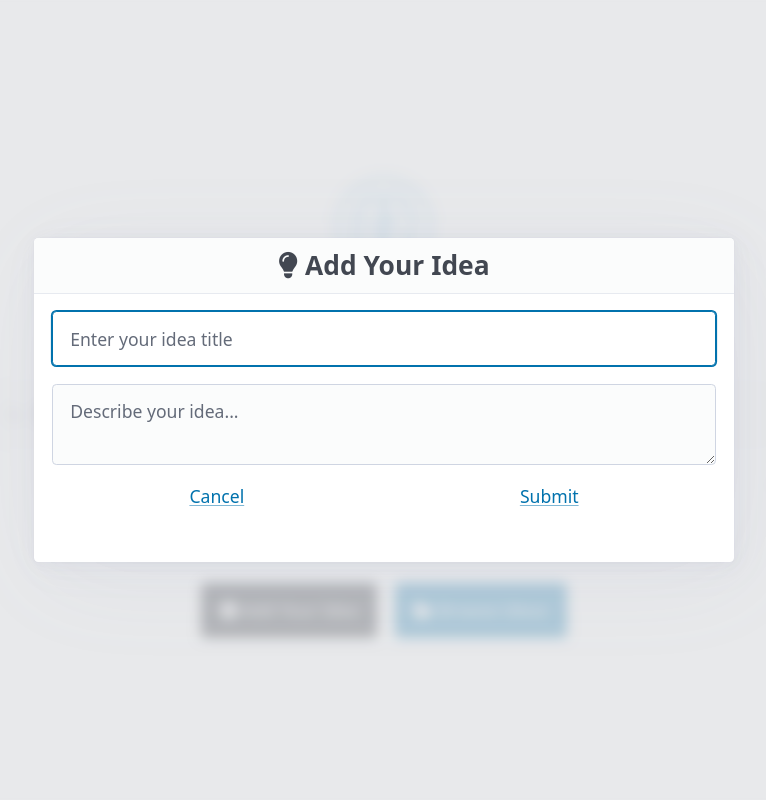
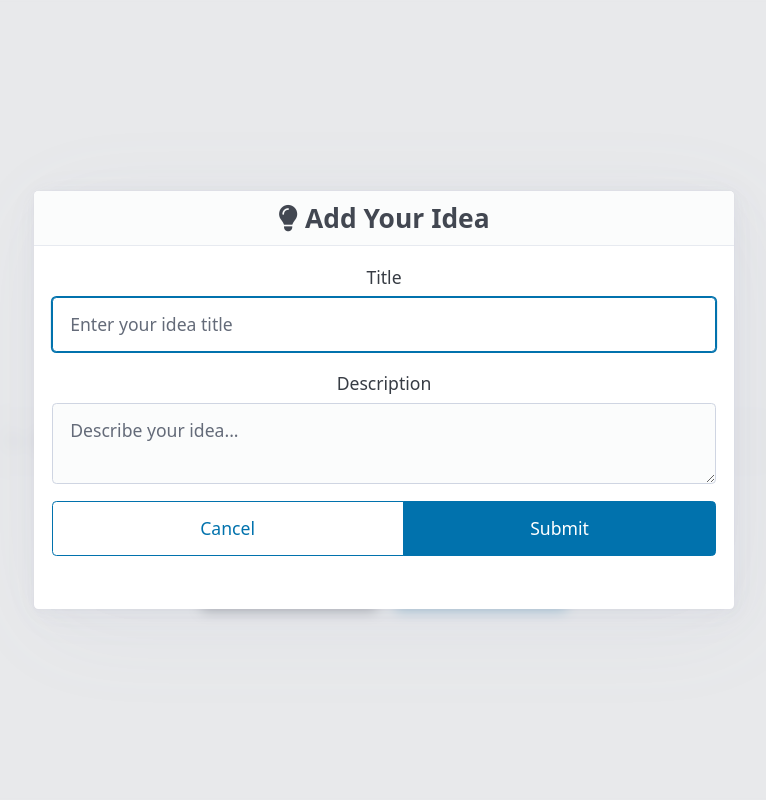
Before and after one commit to nodes-ro/ideas, a Flask app: page / in a window 1280 px wide, after a click on "Add Your Idea". Shown: the whole page, without its empty margins (256-1022 px from the left). Run offline with Flask 3, Linux system fonts and the light colour scheme; some libraries are stand-ins or nearby versions.

Commit message:
First commit

```diff
--- a/templates/index.html
+++ b/templates/index.html
@@ -79,18 +79,11 @@
 
     </div>
 
-    <details style="margin-top: 1rem;">
-      <summary><i class="fas fa-list"></i> Filter by Category</summary>
-      <div class="checkbox-grid">
-        <label><input checked name="category" type="checkbox" value="all"> All</label>
-        <label><input name="category" type="checkbox" value="digital-content"> Digital Content (Technology &amp;
-          Software)</label>
-      </div>
-    </details>
+
 </form>
 
 <div class="buttons">
-    <a id="open-modal" class="contrast" href="#idea-modal" role="button">
+    <a class="contrast" href="#idea-modal" id="open-modal" role="button">
         <i class="fas fa-plus-circle"></i> Add Your Idea
     </a>
     <a href="/ideas" role="button"><i class="fas fa-folder-open"></i> Browse Ideas</a>
@@ -105,21 +98,28 @@
             </h3>
         </header>
         <section>
-        <form method="dialog">
+            <!-- Use a proper form submission method and action -->
+            <form action="{{ url_for('submit_idea') }}" method="post">
+                <!-- Include CSRF token if needed, e.g.: -->
                 <div>
-            <input id="idea-title" name="title" placeholder="Enter your idea title" type="text">
+                    <label for="idea-title">Title</label>
+                    <input id="idea-title" name="title" placeholder="Enter your idea title" required type="text">
                 </div>
                 <div>
-            <textarea id="idea-description" name="description" placeholder="Describe your idea..."></textarea>
+                    <label for="idea-description">Description</label>
+                    <textarea id="idea-description" name="description" placeholder="Describe your idea..."
+                              required></textarea>
                 </div>
                 <fieldset role="group">
-            <a id="cancel-link" class="outline" href="#">Cancel</a>
-            <a class="primary" href="{{ url_for('submit_idea') }}">Submit</a>
+                    <!-- Cancel handled via JS, Submit now properly submits the form -->
+                    <button class="outline" href="#" id="cancel-link">Cancel</button>
+                    <button class="primary" type="submit">Submit</button>
                 </fieldset>
             </form>
         </section>
     </article>
 </dialog>
+
 
 <!-- Vanilla JS for modal functionality -->
 <script>
```
Lines whose indentation alone changed are shown as unchanged.
